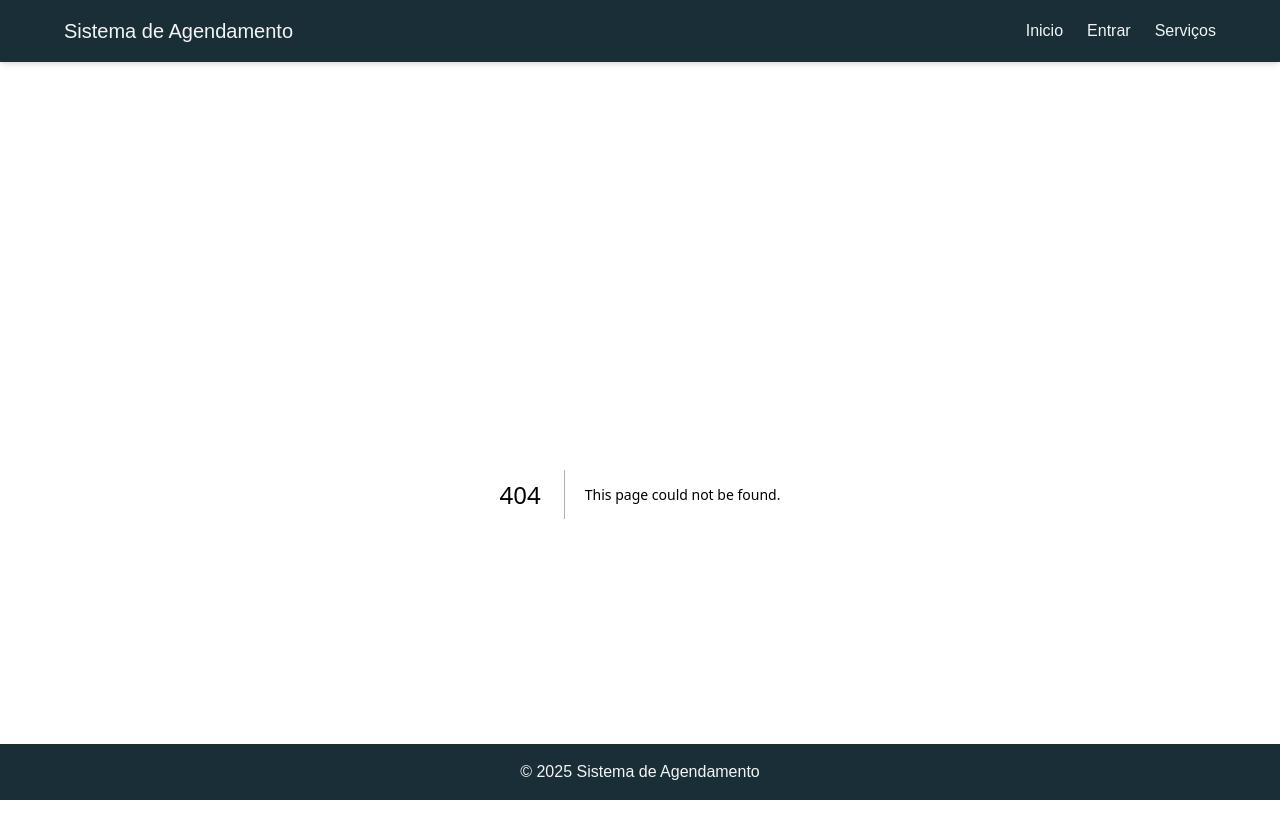
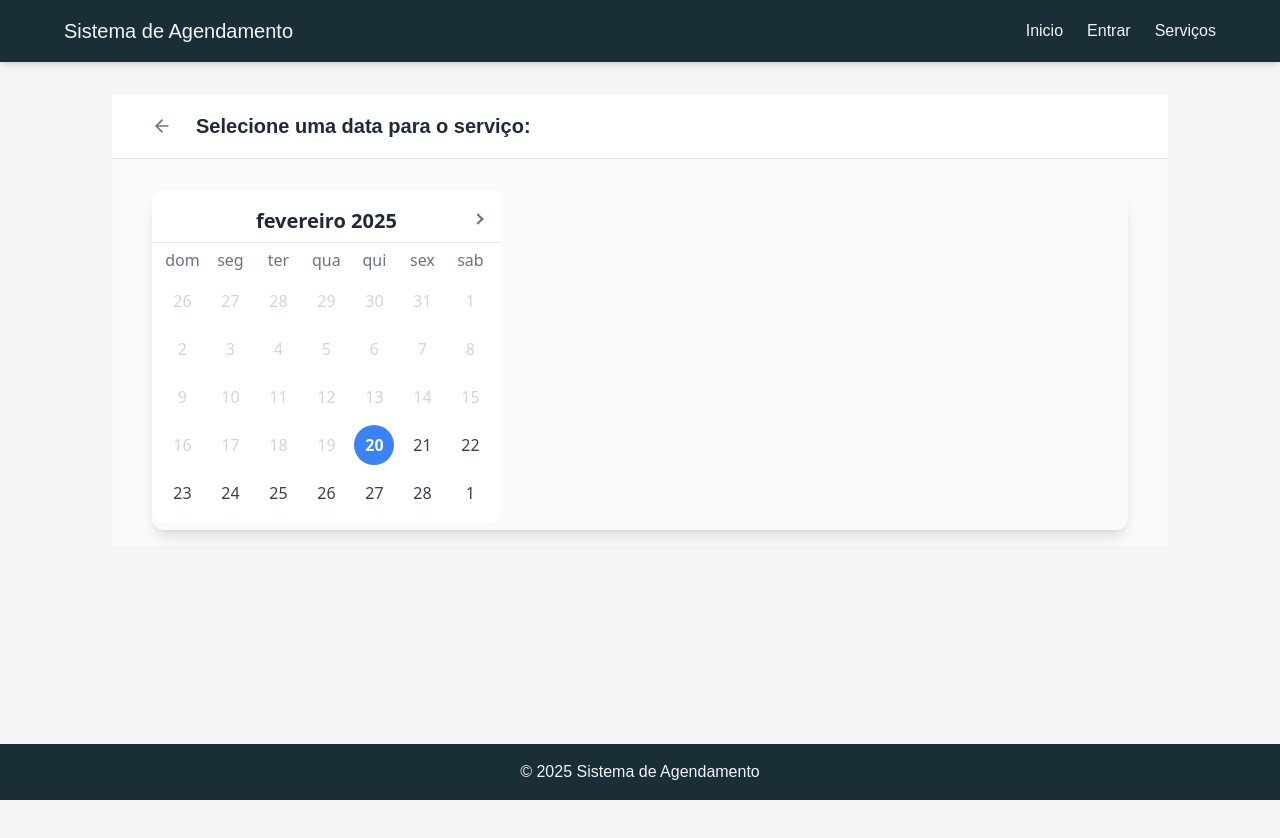
Before and after one commit to michelereginabora/sistema-de-agendamentos-frontend, a Next.js app: page /services-availability in a window 1280 px wide. Before the commit this address had no page. Shown: the top 838 px of the page. After the commit the page ends 800 px from the top, so only its background shows below. Built offline with nearby package versions, Linux system fonts and the light colour scheme.

Commit message:
feat: add calendar view

```diff
--- a/package.json
+++ b/package.json
@@ -10,8 +10,11 @@
   },
   "dependencies": {
     "axios": "^1.7.9",
+    "date-fns": "^4.1.0",
+    "lucide-react": "^0.475.0",
     "next": "15.1.7",
     "react": "^19.0.0",
+    "react-datepicker": "^8.1.0",
     "react-dom": "^19.0.0",
     "react-icons": "^5.5.0"
   },
--- /dev/null
+++ b/src/app/services-availability/page.tsx
@@ -0,0 +1,5 @@
+import ServicesAvailabilityView from "@/views/services-availability/services-availability";
+
+export default function ServicesAvailabilityPage() {
+  return <ServicesAvailabilityView />;
+}
--- a/src/components/service-catalog/service-catalog-list-card.tsx
+++ b/src/components/service-catalog/service-catalog-list-card.tsx
@@ -2,6 +2,7 @@ import React from 'react';
 import { BiTime } from 'react-icons/bi';
 import { BsCurrencyDollar } from 'react-icons/bs';
 import { IService } from '@/types/service-catalog/service-catalog.types';
+import Link from 'next/link';
 
 interface ServiceCardProps {
   service: IService;
@@ -31,10 +32,23 @@ export const ServiceCard: React.FC<ServiceCardProps> = ({ service }) => {
       </div>
 
       <div className="px-5 pb-5">
-        <button className="btn btn-primary">
+      <Link
+          href={{
+            pathname: '/services-availability',
+            query: {
+              id: service.id,
+              name: service.name,
+              duration: service.duration,
+              price: service.price
+            }
+          }}
+          className="btn btn-primary inline-block w-full text-center"
+        >
           Verificar disponibilidade
-        </button>
+        </Link>
       </div>
     </div>
   );
 };
+
+export default ServiceCard;
--- /dev/null
+++ b/src/components/services-availability/calendar/calendar-styles.css
@@ -0,0 +1,68 @@
+/* calendar-styles.css */
+.react-datepicker {
+    font-family: ui-sans-serif, system-ui, sans-serif;
+    font-size: 1rem;
+    border: none;
+    border-radius: 0.75rem;
+    background-color: white;
+  }
+
+  .react-datepicker__header {
+    background-color: white;
+    border-bottom: 1px solid #e5e7eb;
+    padding-top: 1rem;
+    border-top-right-radius: 0.75rem;
+    border-top-left-radius: 0.75rem;
+  }
+
+  .react-datepicker__current-month {
+    font-size: 1.25rem;
+    font-weight: 600;
+    color: #1f2937;
+    margin-bottom: 0.75rem;
+  }
+
+  .react-datepicker__day-name {
+    color: #6b7280;
+    font-weight: 500;
+    width: 2.5rem;
+    margin: 0.25rem;
+  }
+
+  .react-datepicker__day {
+    width: 2.5rem;
+    height: 2.5rem;
+    line-height: 2.5rem;
+    margin: 0.25rem;
+    border-radius: 9999px;
+    color: #374151;
+  }
+
+  .react-datepicker__day:hover {
+    background-color: #f3f4f6;
+  }
+
+  .react-datepicker__day--selected {
+    background-color: #3b82f6 !important;
+    color: white !important;
+  }
+
+  .react-datepicker__day--keyboard-selected {
+    background-color: #bfdbfe;
+    color: #1e40af;
+  }
+
+  .react-datepicker__day--disabled {
+    color: #d1d5db;
+  }
+
+  .react-datepicker__navigation {
+    top: 1rem;
+  }
+
+  .react-datepicker__navigation-icon::before {
+    border-color: #6b7280;
+    border-width: 2px 2px 0 0;
+    height: 8px;
+    width: 8px;
+  }
--- /dev/null
+++ b/src/components/services-availability/calendar/calendar.tsx
@@ -0,0 +1,40 @@
+"use client"
+import { ptBR } from 'date-fns/locale';
+import React, { useState } from 'react';
+import DatePicker, { registerLocale } from "react-datepicker";
+import "react-datepicker/dist/react-datepicker.css";
+import './calendar-styles.css';
+
+registerLocale('pt-BR', ptBR);
+
+interface SimpleCalendarProps {
+  onSelectDate: (formattedDate: string) => void;
+}
+
+export const SimpleCalendar = ({ onSelectDate }: SimpleCalendarProps) => {
+  const [selectedDate, setSelectedDate] = useState<Date | null>(new Date());
+
+  const handleDateChange = (date: Date | null) => {
+    if (date) {
+      setSelectedDate(date);
+      const formattedDate = date.toISOString().split('T')[0]; // Formato YYYY-MM-DD
+      onSelectDate(formattedDate);
+      console.log('Data selecionada:', formattedDate);
+    }
+  };
+
+  return (
+    <div className="rounded-xl shadow-lg">
+      <DatePicker
+        selected={selectedDate}
+        onChange={handleDateChange}
+        inline
+        minDate={new Date()}
+        locale="pt-BR"
+        dateFormat="yyyy-MM-dd"
+      />
+    </div>
+  );
+};
+
+export default SimpleCalendar;
--- /dev/null
+++ b/src/components/services-availability/services-availability-calendar.tsx
@@ -0,0 +1,49 @@
+'use client';
+import React from 'react';
+import { SimpleCalendar } from './calendar/calendar';
+import { ArrowLeft } from 'lucide-react';
+import { IService } from '@/types/service-catalog/service-catalog.types';
+
+interface CalendarViewProps {
+ service: IService;
+ onSelectDate: (date: string) => void;
+}
+
+const CalendarView = ({ service, onSelectDate }: CalendarViewProps) => {
+ const handleDateSelect = (date: string) => {
+//    console.log('CalendarPage received date:', date);
+   onSelectDate(date);
+ };
+
+ return (
+   <div className="bg-gray-50">
+     <header className="bg-white border-b border-gray-200">
+       <div className="max-w-7xl mx-auto px-4 sm:px-6 lg:px-8">
+         <div className="flex items-center h-16">
+           <button
+             onClick={() => window.history.back()}
+             className="p-2 rounded-full hover:bg-gray-100 transition-colors duration-200 focus:outline-none focus:ring-2 focus:ring-blue-500 focus:ring-offset-2"
+           >
+             <ArrowLeft className="w-5 h-5 text-gray-500" />
+           </button>
+           <h1 className="ml-4 text-xl font-semibold text-gray-800">
+             Selecione uma data para o serviço: {service?.name}
+           </h1>
+         </div>
+       </div>
+     </header>
+
+     <main className="max-w-7xl mx-auto px-4 sm:px-6 lg:px-8 py-2">
+       <div className="rounded-lg">
+         <div className="p-2">
+           <div className="mb-4">
+           </div>
+           <SimpleCalendar onSelectDate={handleDateSelect} />
+         </div>
+       </div>
+     </main>
+   </div>
+ );
+};
+
+export default CalendarView;
--- /dev/null
+++ b/src/views/services-availability/services-availability.tsx
@@ -0,0 +1,29 @@
+'use client';
+import { useSearchParams } from 'next/navigation';
+import { IService } from '@/types/service-catalog/service-catalog.types';
+import CalendarView from '@/components/services-availability/services-availability-calendar';
+
+export default function ServicesAvailabilityPage() {
+  const searchParams = useSearchParams();
+
+  const service: IService = {
+    id: searchParams.get('id') || '',
+    name: searchParams.get('name') || '',
+    duration: Number(searchParams.get('duration')) || 0,
+    price: parseFloat(searchParams.get('price') || '0').toFixed(2)
+  };
+
+  const handleDateSelect = (date: string) => {
+    console.log('Selected date:', date, 'for service:', service);
+    //
+  };
+
+  return (
+    <main className="container mx-auto px-4">
+      <CalendarView
+        service={service}
+        onSelectDate={handleDateSelect}
+      />
+    </main>
+  );
+}
```
Also changed, not shown: src/services/service-availability/service-availability.service.ts (added, +12 -0 lines), src/types/service-availability/service-availability.types.ts (added, +8 -0 lines), 1 other file (tests, documents, lock files or other folders).
